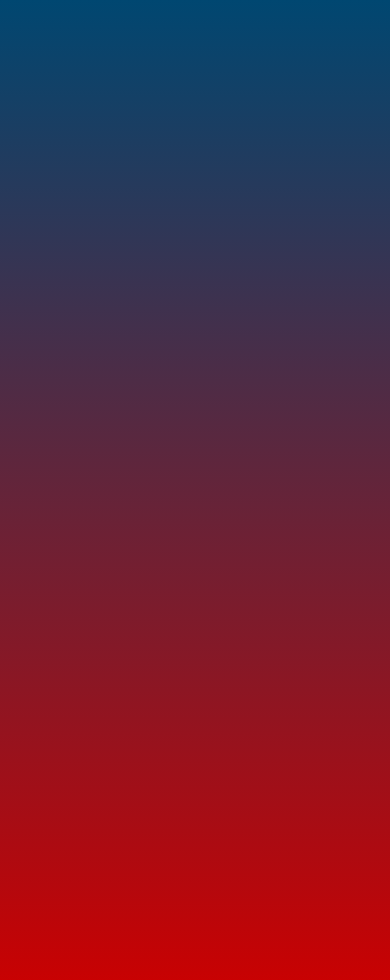
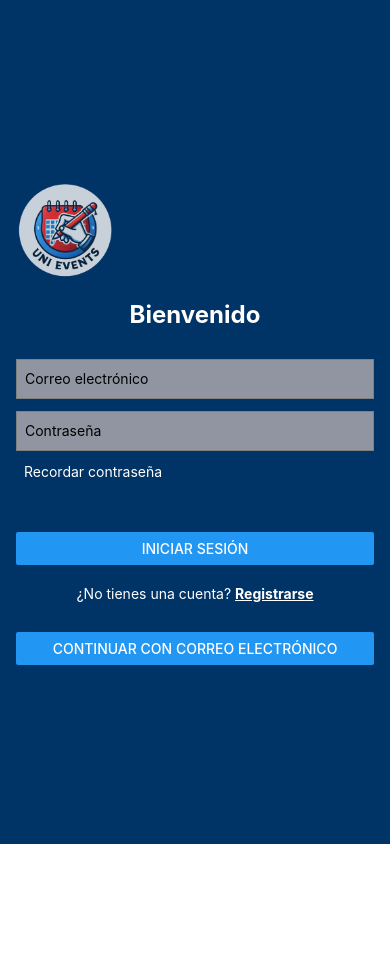
Before and after one commit to KjoseCSI/Uni_Events_Front, a React Native app: screen /Home in a window 390 px wide. Shown: the top 980 px of the page. After the commit the page ends 844 px from the top, so only its background shows below. Built offline with nearby package versions, Linux system fonts and the light colour scheme.

Commit message:
listRegistration

```diff
--- a/App.tsx
+++ b/App.tsx
@@ -1,7 +1,5 @@
 import { StatusBar } from 'expo-status-bar';
 import { SafeAreaView } from 'react-native';
-{/*{import  MainEvents from './screens/Events/MainEvents'; */}
-import { LinearGradient } from 'expo-linear-gradient';
 import FormPage from './screens/Events/FormPage';
 import styles from './components/style';
 
@@ -9,12 +7,6 @@ export default function App() {
   return (
     <SafeAreaView style={styles.container}>
      <FormPage />
-      <LinearGradient
-        // Background Linear Gradient
-        colors={['#004771', '#CC0000']}
-        style={styles.background}
-      />
-      {/* <MainEvents/> */}
       <StatusBar style="auto" />
     </SafeAreaView>
   );
--- a/components/style.tsx
+++ b/components/style.tsx
@@ -8,7 +8,8 @@ const styles = StyleSheet.create({
     padding: 16,
 
   },
-  background :{
+  backgroundGradient :{
+    color: ' #004771, #CC0000',
     position: 'absolute',
     left: 0,
     right:0,
```
